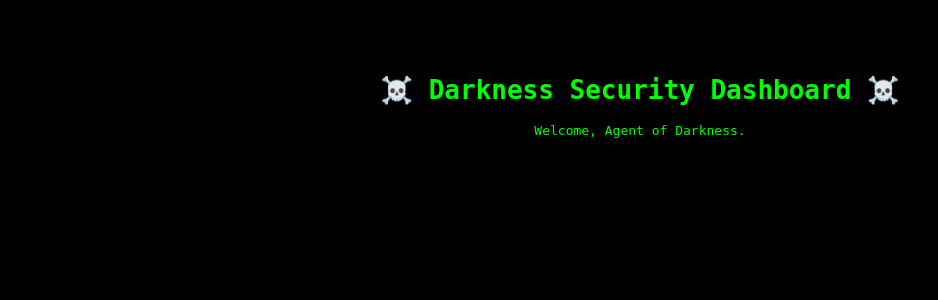
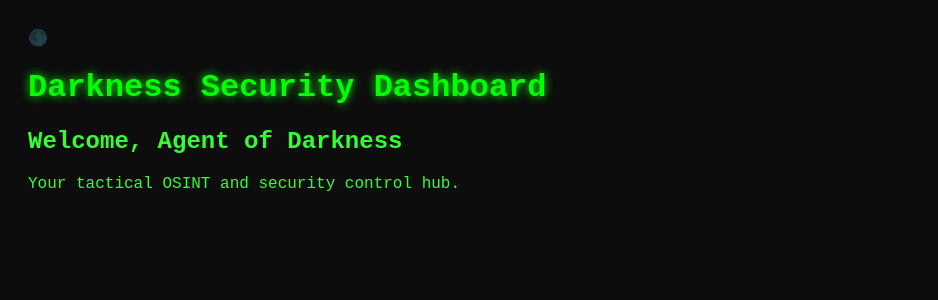
Before and after one commit to DarkSec00/darkness-dashboard, a Python web app: template templates/index.html in a window 1280 px wide. Shown: the top 300 px of the page, without its empty margins (0-938 px from the left). Run offline with Jinja, Linux system fonts and the light colour scheme; the template is opened without the code that fills it, so the values that code supplies are empty.

Commit message:
Update index.html

```diff
--- a/templates/index.html
+++ b/templates/index.html
@@ -1,20 +1,34 @@
 <!DOCTYPE html>
 <html lang="en">
 <head>
-    <meta charset="UTF-8">
+    <meta charset="UTF-8" />
+    <meta name="viewport" content="width=device-width, initial-scale=1" />
     <title>Darkness Security Dashboard</title>
-    <style>
-        body {
-            background-color: black;
-            color: #00ff00;
-            font-family: monospace;
-            text-align: center;
-            padding-top: 50px;
-        }
-    </style>
+    <link rel="stylesheet" href="{{ url_for('static', filename='css/style.css') }}" />
 </head>
 <body>
-    <h1>☠️ Darkness Security Dashboard ☠️</h1>
-    <p>Welcome, Agent of Darkness.</p>
+    <header class="header-bar">
+        <div class="logo">🌑</div>
+        <h1 class="title">Darkness Security Dashboard</h1>
+    </header>
+
+    <main class="dashboard-container">
+        <section id="left-terminal" class="terminal-panel">
+            <!-- Left terminal output goes here -->
+        </section>
+
+        <section id="center-dashboard" class="dashboard-panel">
+            <!-- Main dashboard content / charts / info -->
+            <h2>Welcome, Agent of Darkness</h2>
+            <p>Your tactical OSINT and security control hub.</p>
+        </section>
+
+        <section id="right-terminal" class="terminal-panel">
+            <!-- Right terminal output goes here -->
+        </section>
+    </main>
+
+    <script src="{{ url_for('static', filename='js/main-left.js') }}"></script>
+    <script src="{{ url_for('static', filename='js/main-right.js') }}"></script>
 </body>
 </html>
```
